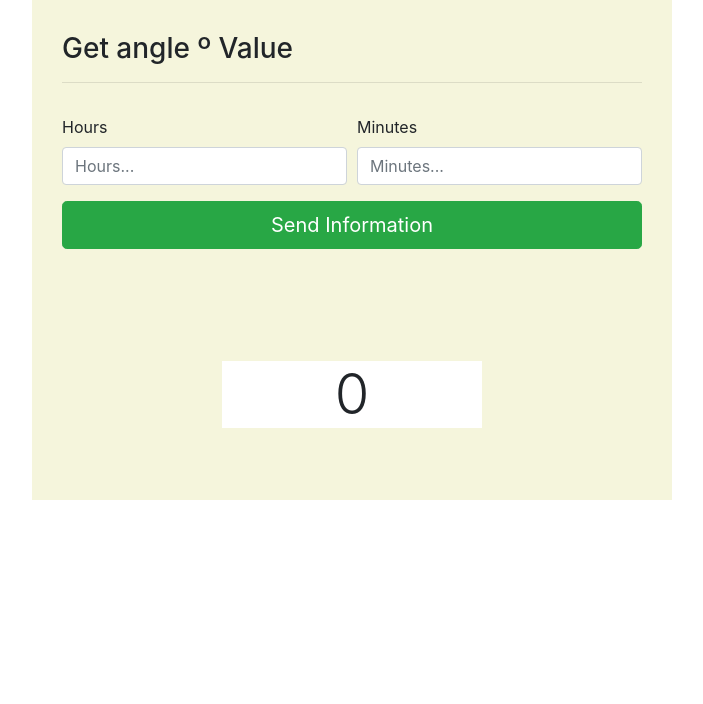
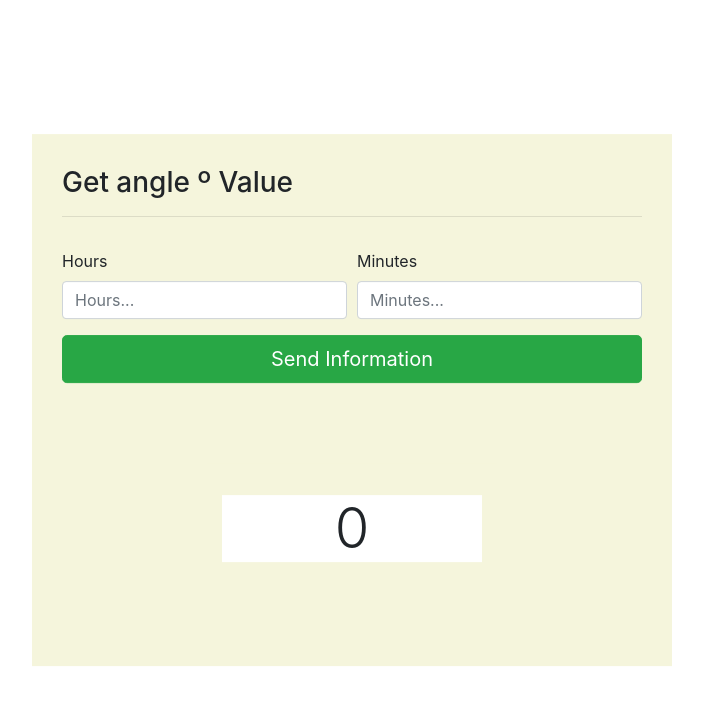
Before and after one commit to joeariasc/relojs, a plain HTML site: page index.html in a window 1280 px wide. Shown: the whole page, without its empty margins (288-991 px from the left). Drawn offline with nearby package versions, Linux system fonts and the light colour scheme.

Commit message:
add styles to the class center

```diff
--- a/styles.css
+++ b/styles.css
@@ -1,7 +1,19 @@
+html,
+body {
+    height: 100%;
+}
+
 .container {
     width: 50% !important;
     background-color: beige;
     padding-top: 2em;
+}
+
+.center {
+    position: fixed;
+    top: 50%;
+    left: 50%;
+    transform: translate(-50%, -50%);
 }
 
 .jumbotron {
```
